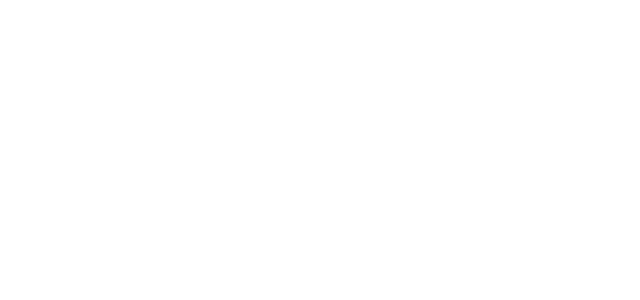
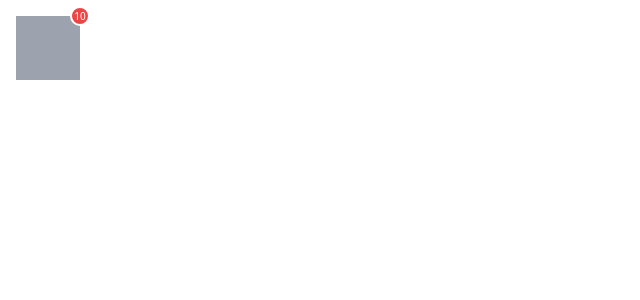
Before and after one commit to daler-developer/react-awesome-components, a Next.js app: page / in a window 1280 px wide. Shown: the top 300 px of the page, without its empty margins (0-640 px from the left). Built offline with nearby package versions, Linux system fonts and the light colour scheme.

Commit message:
created <Badge /> component and tests for it

```diff
--- /dev/null
+++ b/components/badge/Badge.tsx
@@ -0,0 +1,23 @@
+import { ReactElement } from 'react'
+import cn from 'classnames'
+
+interface IProps {
+  children: ReactElement
+  count: number
+}
+
+export default ({ children, count }: IProps) => {
+  return (
+    <div className='inline-block relative' role='badge'>
+      {children}
+
+      <div
+        className={cn(
+          'w-5 h-5 border-2 border-white rounded-[50%] absolute bottom-full left-full bg-red-500 flex items-center justify-center text-[10px] text-white translate-x-[-50%] translate-y-[50%]'
+        )}
+      >
+        {count}
+      </div>
+    </div>
+  )
+}
--- a/pages/index.tsx
+++ b/pages/index.tsx
@@ -1,7 +1,5 @@
 import { useState } from 'react'
-import Checkbox from '../components/ui/checkbox/Checkbox'
-import InputNumber from '../components/ui/input-number/InputNumber'
-import Switch from '../components/ui/switch/Switch'
+import Badge from '../components/badge/Badge'
 
 export default () => {
   const [number, setNumber] = useState(15)
@@ -12,15 +10,9 @@
 
   return (
     <div className='m-4'>
-      {/* <InputNumber
-        step={1}
-        initialValue={number}
-        min={1}
-        max={10}
-        onChange={handleChange}
-      /> */}
-      {/* <Switch checked={checked} onChange={(to) => setChecked(to)} /> */}
-      {/* <Checkbox checked={checked} onChange={(to) => setChecked(to)} /> */}
+      <Badge count={10}>
+        <div className='bg-gray-400 w-16 h-16'></div>
+      </Badge>
     </div>
   )
 }
```
Also changed, not shown: 1 other file (tests, documents, lock files or other folders).
